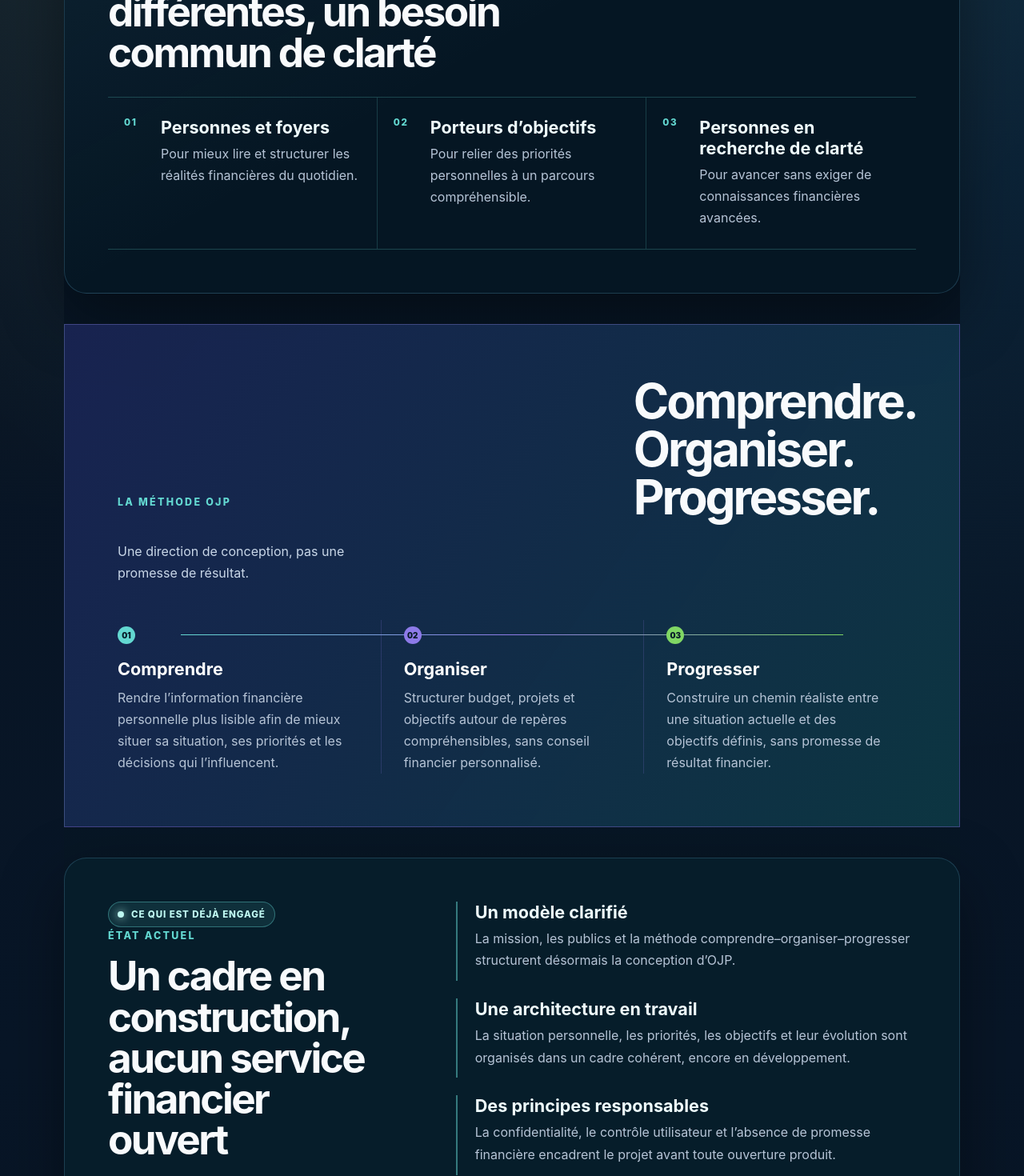
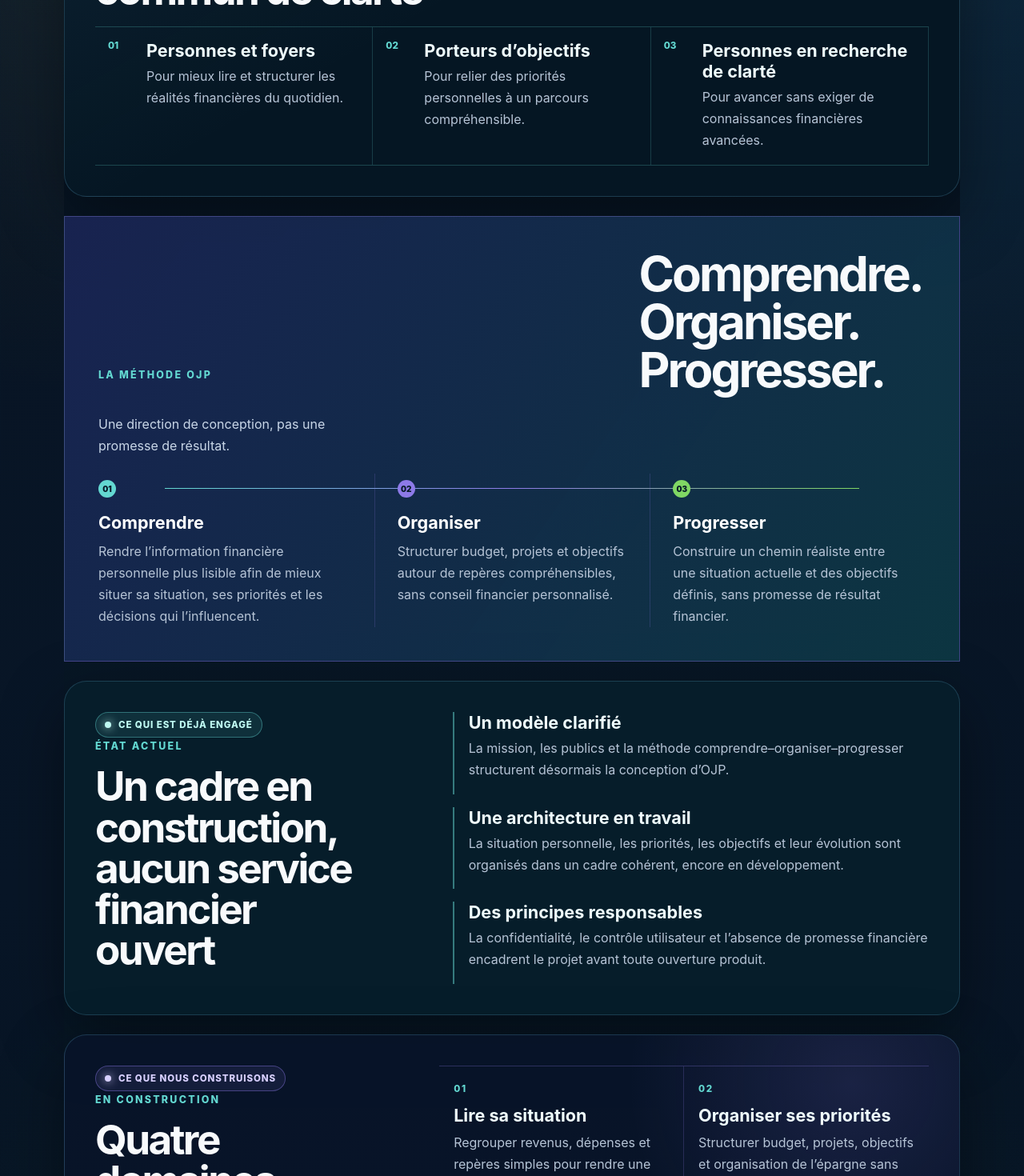
Before and after one commit to salomondiallo/OnJarama-Web, a React (Vite) app: page /ojp in a window 1280 px wide. Shown: the part 1280-2750 px from the top of the page at 80% size. Built offline with nearby package versions, Linux system fonts and the light colour scheme.

Commit message:
feat(web): streamline public showcase structure

```diff
--- a/package.json
+++ b/package.json
@@ -21,6 +21,7 @@
     "test:ojw:public-pages-05-a3-c": "node scripts/architecture/ojw-public-pages-05-a3-c-cross-navigation-qualification.test.mjs",
     "test:ojw:public-pages-05-a4-a": "node scripts/architecture/ojw-public-pages-05-a4-a-top-context.test.mjs",
     "test:ojw:public-pages-05-a5-a": "node scripts/architecture/ojw-public-pages-05-a5-a-public-evidence-contract.test.mjs",
+    "test:ojw:public-pages-05-a5-b": "node scripts/architecture/ojw-public-pages-05-a5-b-structural-recomposition.test.mjs",
     "test:ojw:ecosystem-02-e3": "node scripts/architecture/ojw-ecosystem-02-e3-ojcs-public-page.test.mjs",
     "test:ojw:ecosystem-02-d3": "node scripts/architecture/ojw-ecosystem-02-d3-ojp-public-page.test.mjs",
     "test:ojw:ecosystem-02-c3": "node scripts/architecture/ojw-ecosystem-02-c3-oja-public-page.test.mjs",
--- a/src/pages/OJAPage.tsx
+++ b/src/pages/OJAPage.tsx
@@ -10,7 +10,7 @@ export default function OJAPage() {
 
   return (
     <PublicProjectLayout currentProject="OJA">
-      <div className="oja-page">
+      <div className="oja-page a5b-compact-showcase">
         <ProjectHero project={ojaProject} kicker="Application éducative OnJarama" />
 
         <section className="project-section oja-section oja-story" aria-labelledby="why-oja-title">
@@ -31,7 +31,7 @@ export default function OJAPage() {
           <h2 id="oja-audiences-title">Un même parcours, plusieurs accompagnants</h2>
           <div className="oja-audience-strip">
             {ojaProject.audienceDetails.map((item, index) => (
-              <article key={item.title}><span aria-hidden="true">0{index + 1}</span><h3>{item.title}</h3><p>{item.description}</p></article>
+              <div key={item.title}><span aria-hidden="true">0{index + 1}</span><h3>{item.title}</h3><p>{item.description}</p></div>
             ))}
           </div>
         </section>
@@ -45,7 +45,7 @@ export default function OJAPage() {
               <p className="project-section__lead">OJA dispose d’un cadre de conception et d’un travail éducatif engagés. L’application n’est pas encore proposée comme produit public.</p>
             </div>
             <div className="oja-current__proofs">
-              {ojaProject.currentCapabilities.map((item) => <article key={item.title}><h3>{item.title}</h3><p>{item.description}</p></article>)}
+              {ojaProject.currentCapabilities.map((item) => <div key={item.title}><h3>{item.title}</h3><p>{item.description}</p></div>)}
             </div>
           </div>
         </section>
--- a/src/pages/OJCSPage.tsx
+++ b/src/pages/OJCSPage.tsx
@@ -6,13 +6,13 @@ import { PublicProjectLayout } from "../layouts/PublicProjectLayout";
 
 export default function OJCSPage() {
   usePageMetadata(ojcsProject.seo);
-  return <PublicProjectLayout currentProject="OJCS"><div className="ojcs-page">
+  return <PublicProjectLayout currentProject="OJCS"><div className="ojcs-page a5b-compact-showcase">
     <ProjectHero project={ojcsProject} kicker="Application de repérage et de connexion utile" />
     <section className="project-section ojcs-section ojcs-problem" aria-labelledby="why-ojcs"><div><p className="section-kicker">Pourquoi OJCS</p><h2 id="why-ojcs">Retrouver des repères dans une information dispersée</h2></div><div><p className="project-section__lead">{ojcsProject.summary}</p><ul><li>Identifier les acteurs pertinents.</li><li>Comprendre où ils se trouvent.</li><li>Distinguer une information claire d’une promesse non qualifiée.</li></ul></div></section>
     <section className="ojcs-connect" aria-labelledby="connect-axes"><p className="section-kicker">Le parcours OJCS</p><h2 id="connect-axes">Explorer. Localiser. Qualifier. Contacter.</h2><p className="ojcs-connect__intro">Quatre axes pour organiser la circulation de l’information — pas quatre services déjà ouverts.</p><ol className="ojcs-axis-grid">{ojcsProject.connectAxes.map((x,i)=><li key={x.title}><span aria-hidden="true">0{i+1}</span><h3>{x.title}</h3><p>{x.description}</p></li>)}</ol></section>
     <section className="project-section ojcs-section ojcs-audiences" aria-labelledby="ojcs-publics"><div><p className="section-kicker">Pour qui</p><h2 id="ojcs-publics">Relier le terrain sans fabriquer un réseau social</h2><p>OJCS part de quatre groupes déjà identifiés, avec des usages qui restent à qualifier.</p></div><dl>{ojcsProject.audienceDetails.map(x=><div key={x.title}><dt>{x.title}</dt><dd>{x.description}</dd></div>)}</dl></section>
-    <section className="project-section ojcs-section ojcs-current" aria-labelledby="ojcs-current"><p className="section-kicker">Ce qui existe aujourd’hui</p><h2 id="ojcs-current">Des fondations réelles, pas un service public ouvert</h2><div className="ojcs-current-grid">{ojcsProject.currentCapabilities.map((x,i)=><article key={x.title}><span aria-hidden="true">0{i+1}</span><h3>{x.title}</h3><p>{x.description}</p></article>)}</div></section>
-    <section className="project-section ojcs-section ojcs-building" aria-labelledby="ojcs-planned"><div><p className="section-kicker">Ce que nous construisons</p><h2 id="ojcs-planned">Quatre domaines à qualifier ensemble</h2></div><div className="ojcs-planned-grid">{ojcsProject.plannedCapabilities.map(x=><article key={x.title}><h3>{x.title}</h3><p>{x.description}</p></article>)}</div></section>
+    <section className="project-section ojcs-section ojcs-current" aria-labelledby="ojcs-current"><p className="section-kicker">Ce qui existe aujourd’hui</p><h2 id="ojcs-current">Des fondations réelles, pas un service public ouvert</h2><div className="ojcs-current-grid">{ojcsProject.currentCapabilities.map((x,i)=><div key={x.title}><span aria-hidden="true">0{i+1}</span><h3>{x.title}</h3><p>{x.description}</p></div>)}</div></section>
+    <section className="project-section ojcs-section ojcs-building" aria-labelledby="ojcs-planned"><div><p className="section-kicker">Ce que nous construisons</p><h2 id="ojcs-planned">Quatre domaines à qualifier ensemble</h2></div><ul className="ojcs-planned-grid">{ojcsProject.plannedCapabilities.map(x=><li key={x.title}><h3>{x.title}</h3><p>{x.description}</p></li>)}</ul></section>
     <section className="ojcs-territory" aria-labelledby="ojcs-geography"><div><p className="section-kicker">Guinée et diaspora</p><h2 id="ojcs-geography">La Guinée comme ancrage, la diaspora comme lien</h2><p>{ojcsProject.geography}</p></div><div className="ojcs-trust"><p className="section-kicker">Confiance</p><h3>Qualifier avant d’affirmer</h3><p>{ojcsProject.trustPrinciple}</p></div></section>
     <section className="project-section ojcs-section ojcs-trajectory" aria-labelledby="ojcs-roadmap"><div><p className="section-kicker">Trajectoire OJCS</p><h2 id="ojcs-roadmap">Étendre les connexions avec maîtrise</h2><p>{ojcsProject.vision}</p></div><ol>{ojcsProject.roadmap.map((x,i)=><li key={x.label}><span aria-hidden="true">0{i+1}</span><h3>{x.label}</h3><p>{x.description}</p></li>)}</ol></section>
     <section className="project-final-cta ojcs-final-cta" aria-labelledby="ojcs-cta"><div><p className="section-kicker">Dans OnJarama</p><h2 id="ojcs-cta">Une application en construction, reliée à un écosystème public</h2><p>OJW présente le projet ; OJF en porte le cadre institutionnel. OJCS reste une application en développement, sans service public ouvert.</p></div><div className="project-final-cta__actions"><a className="button button-primary" href={ojcsProject.primaryAction.href}>{ojcsProject.primaryAction.label}</a><a className="button button-secondary" href={ojcsProject.secondaryAction.href}>{ojcsProject.secondaryAction.label}</a></div></section>
--- a/src/pages/OJPPage.tsx
+++ b/src/pages/OJPPage.tsx
@@ -12,7 +12,7 @@ export default function OJPPage() {
 
   return (
     <PublicProjectLayout currentProject="OJP">
-      <div className="ojp-page">
+      <div className="ojp-page a5b-compact-showcase">
         <ProjectHero project={ojpProject} kicker="Application d’organisation financière personnelle" />
 
         <section className="project-section ojp-section ojp-problem" aria-labelledby="why-ojp-title">
@@ -29,7 +29,7 @@ export default function OJPPage() {
           <p className="section-kicker">Pour qui</p>
           <h2 id="ojp-audiences-title">Des situations différentes, un besoin commun de clarté</h2>
           <div className="ojp-audience-line">
-            {ojpProject.audienceDetails.map((item, index) => <article key={item.title}><span aria-hidden="true">0{index + 1}</span><div><h3>{item.title}</h3><p>{item.description}</p></div></article>)}
+            {ojpProject.audienceDetails.map((item, index) => <div key={item.title}><span aria-hidden="true">0{index + 1}</span><div><h3>{item.title}</h3><p>{item.description}</p></div></div>)}
           </div>
         </section>
 
@@ -43,7 +43,7 @@ export default function OJPPage() {
         <section className="project-section ojp-section ojp-current" aria-labelledby="ojp-current-title">
           <div className="ojp-current__intro"><ProjectStatus label="Ce qui est déjà engagé" stage="CURRENT" /><p className="section-kicker">État actuel</p><h2 id="ojp-current-title">Un cadre en construction, aucun service financier ouvert</h2></div>
           <div className="ojp-current__list">
-            {ojpProject.currentCapabilities.map((item) => <article key={item.title}><h3>{item.title}</h3><p>{item.description}</p></article>)}
+            {ojpProject.currentCapabilities.map((item) => <div key={item.title}><h3>{item.title}</h3><p>{item.description}</p></div>)}
           </div>
         </section>
 
--- a/src/styles/project-pages.css
+++ b/src/styles/project-pages.css
@@ -558,3 +558,98 @@ body:has(.ojcs-page) .skip-link { min-height: 44px; }
   .public-project-explorer__item:not(.is-current):hover,
   .public-project-explorer__item:not(.is-current):focus-visible { transform: none; }
 }
+
+/* A5-B: compact structural rhythm for the narrative body only. */
+.a5b-compact-showcase > .project-section {
+  margin-top: clamp(16px, 2.2vw, 24px);
+  padding: clamp(24px, 3.4vw, 38px);
+}
+.a5b-compact-showcase > .project-section h2 { margin-bottom: 16px; }
+.a5b-compact-showcase > .project-section .project-section__lead { margin-bottom: 0; }
+.a5b-compact-showcase .oja-audience-strip,
+.a5b-compact-showcase .oja-terrain__grid,
+.a5b-compact-showcase .ojp-audience-line,
+.a5b-compact-showcase .ojp-method__steps,
+.a5b-compact-showcase .ojcs-axis-grid,
+.a5b-compact-showcase .ojcs-current-grid,
+.a5b-compact-showcase .ojw-presence__facts,
+.a5b-compact-showcase .ojw-map__grid { margin-top: 20px; }
+.a5b-compact-showcase .oja-terrain__grid article { min-height: 0; padding: 24px; }
+.a5b-compact-showcase .oja-terrain__grid h3 { margin-top: 16px; }
+.a5b-compact-showcase .oja-audience-strip article,
+.a5b-compact-showcase .oja-building__domains article,
+.a5b-compact-showcase .ojp-audience-line article,
+.a5b-compact-showcase .ojp-building__domains article,
+.a5b-compact-showcase .ojcs-current-grid article,
+.a5b-compact-showcase .ojcs-planned-grid article,
+.a5b-compact-showcase .ojw-map__grid article { padding: 16px 18px; }
+.a5b-compact-showcase .oja-current__proofs,
+.a5b-compact-showcase .ojp-current__list,
+.a5b-compact-showcase .ojp-responsibility__principles { gap: 16px; }
+.a5b-compact-showcase .ojp-method,
+.a5b-compact-showcase .ojp-responsibility,
+.a5b-compact-showcase .ojcs-connect,
+.a5b-compact-showcase .ojcs-territory,
+.a5b-compact-showcase .ojw-foundation { margin-top: clamp(16px, 2.2vw, 24px); }
+.a5b-compact-showcase .ojp-method,
+.a5b-compact-showcase .ojp-responsibility,
+.a5b-compact-showcase .ojcs-connect { padding: clamp(24px, 3.8vw, 42px); }
+.a5b-compact-showcase .ojcs-territory > div,
+.a5b-compact-showcase .ojw-foundation { padding: clamp(24px, 3.8vw, 42px); }
+.a5b-compact-showcase .oja-audience-strip > div { min-width: 0; padding: 16px 18px; border-right: 1px solid rgba(99, 212, 113, .2); }
+.a5b-compact-showcase .oja-audience-strip > div:last-child { border-right: 0; }
+.a5b-compact-showcase .oja-audience-strip > div > span { color: var(--oja-accent); font-size: .73rem; font-weight: 850; letter-spacing: .14em; }
+.a5b-compact-showcase .oja-audience-strip > div h3 { margin: 8px 0 6px; color: #f0fbf2; font-size: 1.05rem; }
+.a5b-compact-showcase .oja-audience-strip > div p { margin: 0; font-size: .93rem; }
+.a5b-compact-showcase .oja-current__proofs > div,
+.a5b-compact-showcase .ojp-current__list > div { border-left: 2px solid rgba(99, 212, 113, .5); padding-left: 18px; }
+.a5b-compact-showcase .ojp-current__list > div { border-color: rgba(99, 216, 209, .5); }
+.a5b-compact-showcase .oja-current__proofs > div h3,
+.a5b-compact-showcase .ojp-current__list > div h3 { margin: 0 0 6px; color: #effcfd; }
+.a5b-compact-showcase .oja-current__proofs > div p,
+.a5b-compact-showcase .ojp-current__list > div p { margin: 0; }
+.a5b-compact-showcase .ojp-audience-line > div { display: grid; grid-template-columns: 34px 1fr; gap: 14px; padding: 16px; border-right: 1px solid rgba(99, 216, 209, .2); }
+.a5b-compact-showcase .ojp-audience-line > div > span { color: var(--ojp-turquoise); font-size: .73rem; font-weight: 850; }
+.a5b-compact-showcase .ojp-audience-line > div h3 { margin: 0 0 6px; color: #effcfd; }
+.a5b-compact-showcase .ojp-audience-line > div p { margin: 0; }
+.a5b-compact-showcase .ojcs-current-grid > div { min-width: 0; border-left: 1px solid rgba(244,117,65,.3); padding: 16px 18px; }
+.a5b-compact-showcase .ojcs-current-grid > div > span { color: var(--ojcs-coral); font-size: .75rem; font-weight: 850; letter-spacing: .16em; }
+.a5b-compact-showcase .ojcs-current-grid > div h3 { margin: 10px 0 7px; color: #fff4ed; }
+.a5b-compact-showcase .ojcs-current-grid > div p { margin: 0; }
+.a5b-compact-showcase .ojcs-planned-grid { margin-block: 0; padding: 0; list-style: none; }
+.a5b-compact-showcase .ojcs-planned-grid > li { min-width: 0; border: 1px solid rgba(244,188,99,.2); border-radius: var(--oj-radius-md); padding: 16px 18px; background: rgba(255,255,255,.025); }
+.a5b-compact-showcase .ojcs-planned-grid > li h3 { margin: 0 0 7px; color: #fff4ed; }
+.a5b-compact-showcase .ojcs-planned-grid > li p { margin: 0; }
+.a5b-compact-showcase .ojw-actions > div,
+.a5b-compact-showcase .ojw-map__grid > div { border: 1px solid rgba(115,222,239,.2); border-radius: var(--oj-radius-md); padding: 16px 18px; background: rgba(255,255,255,.035); }
+.a5b-compact-showcase .ojw-actions > div h3,
+.a5b-compact-showcase .ojw-map__grid > div h3 { margin: 10px 0 7px; color: #f5fafb; }
+.a5b-compact-showcase .ojw-actions > div p,
+.a5b-compact-showcase .ojw-map__grid > div > p:last-child { margin: 0; }
+
+@media (max-width: 620px) {
+  .a5b-compact-showcase > .project-section { margin-top: 14px; padding: 20px; }
+  .a5b-compact-showcase .oja-audience-strip article,
+  .a5b-compact-showcase .oja-building__domains article,
+  .a5b-compact-showcase .ojp-audience-line article,
+  .a5b-compact-showcase .ojp-building__domains article,
+  .a5b-compact-showcase .ojcs-current-grid article,
+  .a5b-compact-showcase .ojcs-planned-grid article,
+  .a5b-compact-showcase .ojw-map__grid article { padding: 14px 0; }
+  .a5b-compact-showcase .ojp-method,
+  .a5b-compact-showcase .ojp-responsibility,
+  .a5b-compact-showcase .ojcs-connect,
+  .a5b-compact-showcase .ojcs-territory > div,
+  .a5b-compact-showcase .ojw-foundation { padding: 22px 20px; }
+  .a5b-compact-showcase .oja-audience-strip,
+  .a5b-compact-showcase .ojp-building__domains,
+  .a5b-compact-showcase .ojcs-axis-grid,
+  .a5b-compact-showcase .ojcs-planned-grid,
+  .a5b-compact-showcase .ojw-map__grid { grid-template-columns: repeat(2, minmax(0, 1fr)); }
+  .a5b-compact-showcase .oja-audience-strip > div:nth-child(2n) { border-right: 0; }
+  .a5b-compact-showcase .ojp-building__domains article { padding: 14px 12px; }
+  .a5b-compact-showcase .ojcs-axis-grid li,
+  .a5b-compact-showcase .ojcs-axis-grid li + li { padding: 8px 10px 22px 30px; }
+  .a5b-compact-showcase .ojcs-planned-grid > li,
+  .a5b-compact-showcase .ojw-map__grid > div { padding: 14px; }
+}
```
Also changed, not shown: src/pages/OJWPage.tsx (+6 -24 lines), 1 other file (tests, documents, lock files or other folders).
